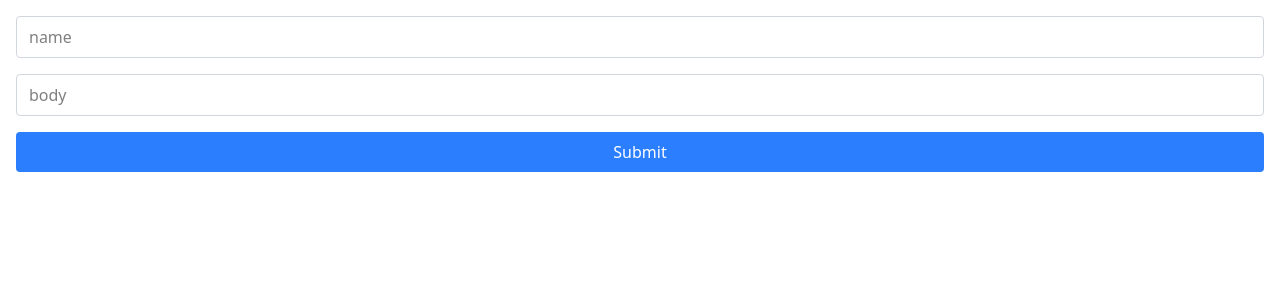
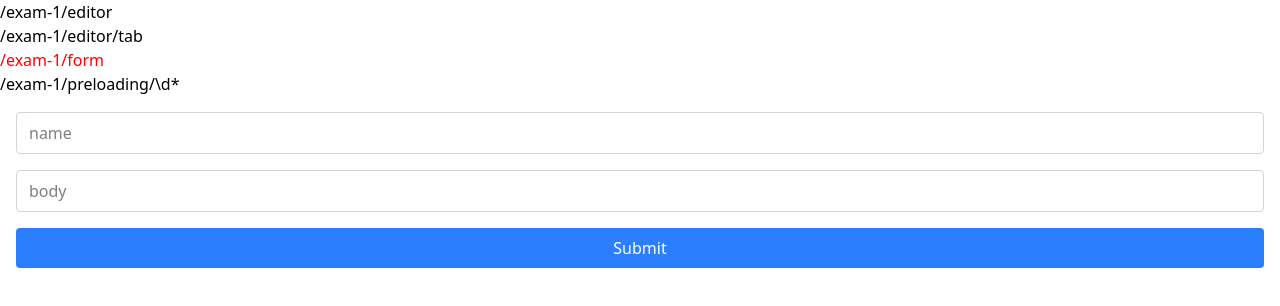
Before and after one commit to obadakhalili/learning-nextjs, a Next.js app: page /exam-1/form in a window 1280 px wide. Shown: the top 306 px of the page. Built offline with nearby package versions, Linux system fonts and the light colour scheme.

Commit message:
answer q20

```diff
--- /dev/null
+++ b/src/app/exam-1/_components/Nav.tsx
@@ -0,0 +1,33 @@
+"use client";
+
+import Link from "next/link";
+import { usePathname } from "next/navigation";
+
+const routes = [
+  "/exam-1/editor",
+  "/exam-1/editor/tab",
+  "/exam-1/form",
+  "/exam-1/preloading/\\d*",
+];
+
+export function Nav() {
+  const res = usePathname();
+
+  return (
+    <ul>
+      {routes.map((link) => (
+        <li key={link}>
+          <Link
+            href={link}
+            style={{
+              color:
+                res === link || new RegExp(link).test(res) ? "red" : "black",
+            }}
+          >
+            {link}
+          </Link>
+        </li>
+      ))}
+    </ul>
+  );
+}
--- a/src/app/exam-1/layout.tsx
+++ b/src/app/exam-1/layout.tsx
@@ -1,7 +1,17 @@
+import { Suspense } from "react";
+import { Nav } from "./_components/Nav";
+
 export default function Exam1Layout({
   children,
 }: {
   children: React.ReactNode;
 }) {
-  return children;
+  return (
+    <div>
+      <Suspense fallback={<div>Loading...</div>}>
+        <Nav />
+      </Suspense>
+      {children}
+    </div>
+  );
 }
```
Also changed, not shown: 1 other file (tests, documents, lock files or other folders).
